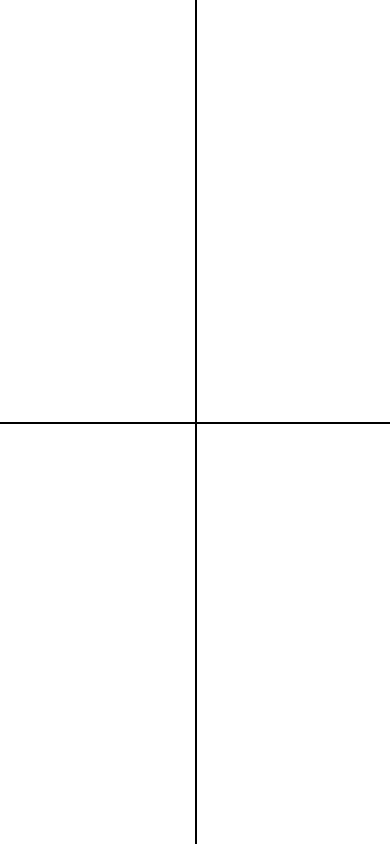
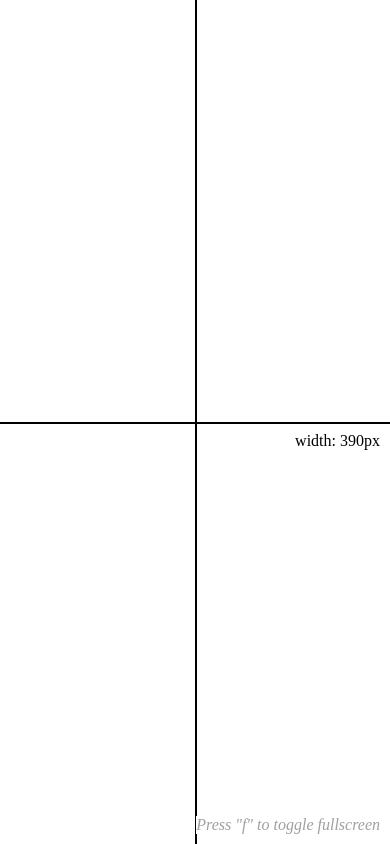
Before and after one commit to dawikur/screen_utils, a plain HTML site: page index.html in a window 390 px wide. Drawn offline with Linux system fonts and the light colour scheme.

Commit message:
Add size tracing

```diff
--- a/index.html
+++ b/index.html
@@ -15,16 +15,18 @@
 
 	<style>
 		* {
+			box-sizing: border-box;
+			cursor: crosshair;
 			margin: 0;
 			padding: 0;
-			box-sizing: border-box;
+			background-color: #FFFFFF;
 		}
 
 		.vertical {
 			border: 1px solid black;
 			height: 100%;
+			left: 50%;
 			position: absolute;
-			left: 50%;
 		}
 
 		.horizontal {
@@ -34,18 +36,99 @@
 			top: 50%;
 		}
 
+		#mouse {
+			position: absolute;
+		}
+
+		#width {
+			position: absolute;
+			top: calc(50% + 10px);
+			right: 10px;
+		}
+
+		#height {
+			position: absolute;
+			bottom: 10px;
+			left: calc(50% + 10px);
+		}
+
+		#hint {
+			bottom: 10px;
+			color: #a0a0a0;
+			font-style: italic;
+			position: absolute;
+			right: 10px;
+		}
+
 	</style>
 
+	<script>
+		window.onload = function() {
+			var resize = function() {
+				var widthDiv = document.getElementById("width");
+				var heightDiv = document.getElementById("height");
+
+				widthDiv.innerHTML = "width: " + window.innerWidth + "px"
+				heightDiv.innerHTML = "height: " + window.innerHeight + "px"
+			};
+			resize();
+
+			window.addEventListener("resize", resize);
+
+			var mouse = function(event) {
+				var mouseDiv = document.getElementById("mouse");
+
+				posLeft = event.clientX + 10;
+				if (posLeft + mouseDiv.offsetWidth > window.innerWidth - 10) {
+					posLeft = window.innerWidth - mouseDiv.offsetWidth - 10;
+				}
+				mouseDiv.style.left = posLeft + "px";
+
+				posTop = event.clientY + 10;
+				if (posTop + mouseDiv.offsetHeight > window.innerHeight - 10) {
+					posTop = window.innerHeight - mouseDiv.offsetHeight - 10;
+				}
+				mouseDiv.style.top = posTop + "px";
+
+				mouseDiv.innerHTML = event.clientX + "×" + event.clientY;
+			};
+			window.addEventListener("mousemove", mouse);
+
+			var keypress = function(e) {
+				e = e || window.event;
+
+				if (e.key == "f") {
+					var body = document.getElementById("body");
+
+					if (document.fullscreenElement) {
+						document.exitFullscreen();
+					} else {
+						body.requestFullscreen();
+					}
+				}
+			};
+			window.onkeypress = keypress;
+		};
+	</script>
 </head>
 
-<body>
+<body id="body">
 
 	<header>
 	</header>
 
 	<section>
+		<div id="mouse"></div>
+
 		<div class = "vertical"></div>
+		<div id="width"></div>
+
 		<div class = "horizontal"></div>
+		<div id="height"></div>
+
+		<div id="hint">
+			Press "f" to toggle fullscreen
+		</div>
 	</section>
 
 	<footer>
```
